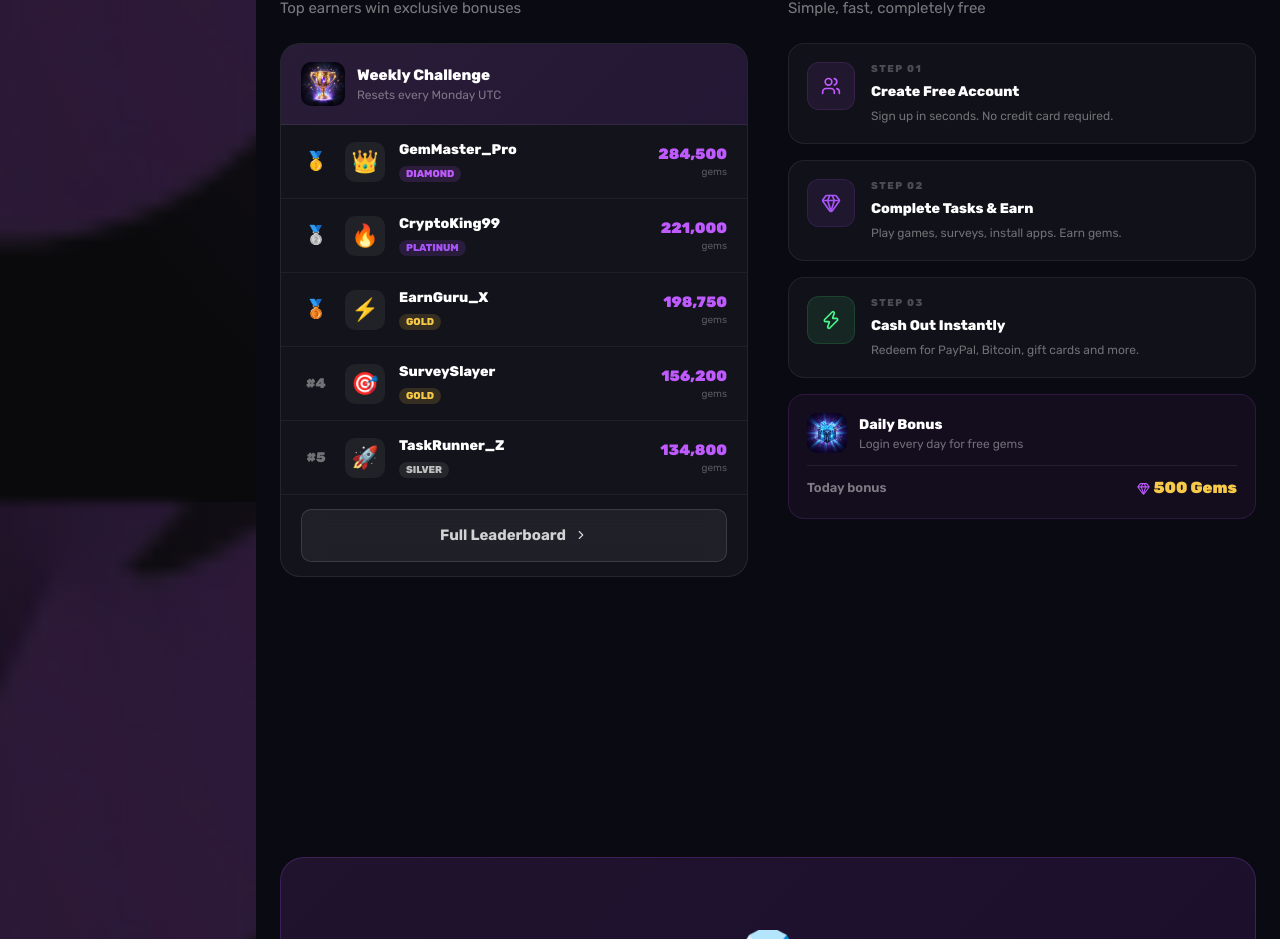
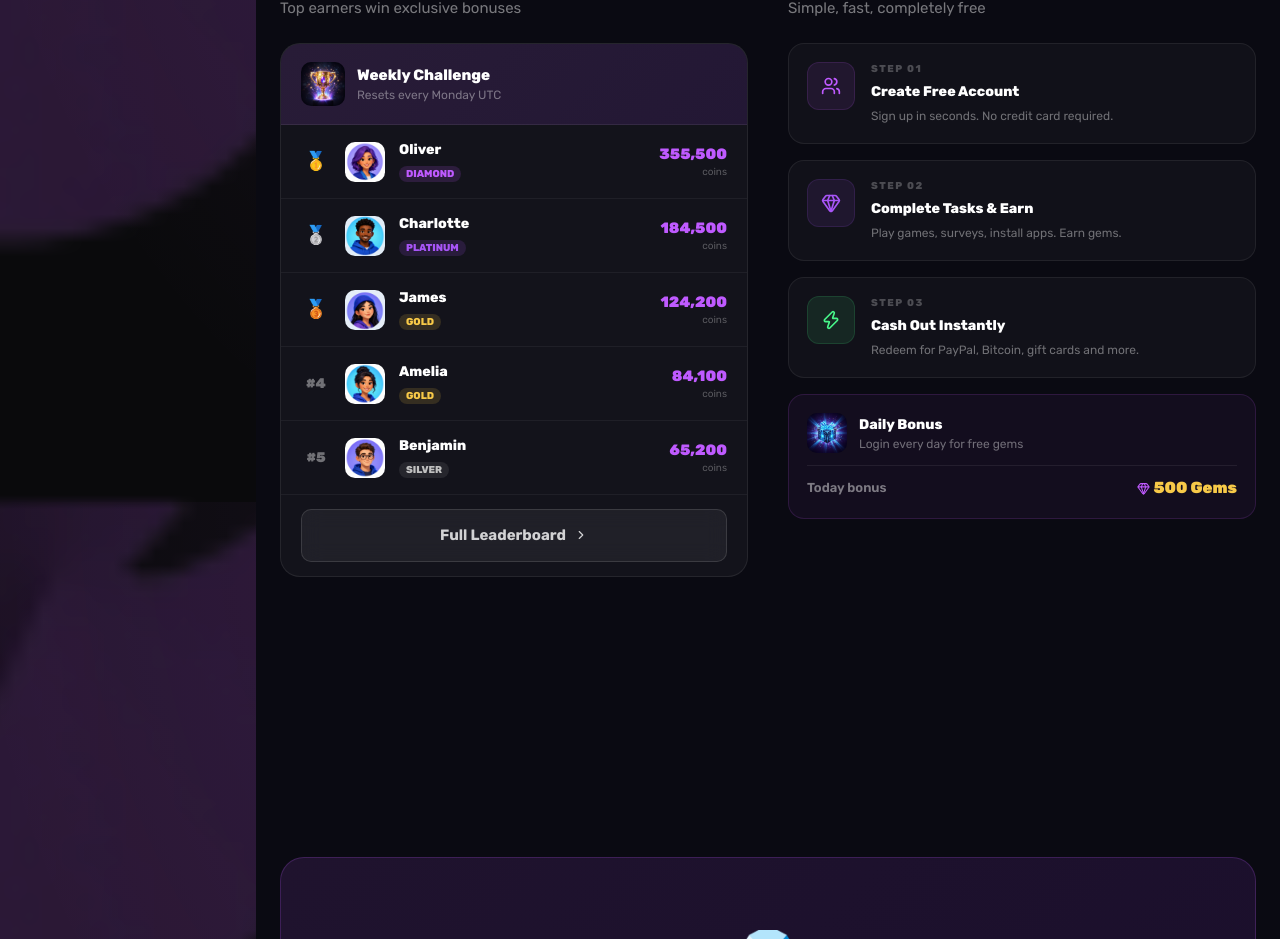
Before and after one commit to piellls/rewardcash, a Next.js app: page /offerwall in a window 1280 px wide. Shown: the part 1098-2037 px from the top of the page. Built offline with nearby package versions, Linux system fonts and the light colour scheme; no server answers.

Commit message:
Make weekly leaderboard widget in offerwall dynamic

```diff
--- a/app/offerwall/page.js
+++ b/app/offerwall/page.js
@@ -3,6 +3,7 @@
 import { useState, useEffect } from 'react';
 import Link from 'next/link';
 import { useAuth } from '@/context/AuthContext';
+import { db } from '@/lib/db';
 import AuthModal from '@/components/AuthModal';
 import { Gem, Zap, Trophy, Gift, ArrowRight, ChevronRight, Gamepad2, Smartphone, FileText, Search, Users, CheckCircle, Sparkles, Flame, BarChart3 } from 'lucide-react';
 
@@ -69,6 +70,27 @@ export default function OfferwallPage() {
   const [activeCategory, setActiveCategory] = useState('all');
   const [search, setSearch] = useState('');
   const [particles, setParticles] = useState([]);
+  const [leaderboard, setLeaderboard] = useState([]);
+
+  useEffect(() => {
+    const fetchLB = async () => {
+      try {
+        const data = await db.getLeaderboard(user);
+        setLeaderboard(data.slice(0, 5));
+      } catch (err) {
+        console.error('Error fetching leaderboard:', err);
+      }
+    };
+    fetchLB();
+  }, [user]);
+
+  const getBadgeName = (rank) => {
+    if (rank === 1) return 'Diamond';
+    if (rank === 2) return 'Platinum';
+    if (rank === 3) return 'Gold';
+    if (rank === 4) return 'Gold';
+    return 'Silver';
+  };
 
   useEffect(() => {
     const pts = Array.from({ length: 25 }, (_, i) => ({
@@ -224,22 +246,30 @@ export default function OfferwallPage() {
                       <div style={{fontSize:12,color:'rgba(255,255,255,.4)'}}>Resets every Monday UTC</div>
                     </div>
                   </div>
-                  {LEADERBOARD.map(p => {
-                    const bs = badgeStyle(p.badge);
-                    const rankIcon = p.rank===1?'🥇':p.rank===2?'🥈':p.rank===3?'🥉':`#${p.rank}`;
+                  {leaderboard.map((p, idx) => {
+                    const rank = idx + 1;
+                    const badgeName = getBadgeName(rank);
+                    const bs = badgeStyle(badgeName);
+                    const rankIcon = rank===1?'🥇':rank===2?'🥈':rank===3?'🥉':`#${rank}`;
                     return (
-                      <div key={p.rank} className="lbrow">
-                        <div style={{fontSize:p.rank<=3?18:14,fontWeight:900,width:30,textAlign:'center',flexShrink:0,color:p.rank===1?'#f7c948':p.rank===2?'#c0c0c0':p.rank===3?'#cd7f32':'rgba(255,255,255,.4)'}}>
+                      <div key={p.username} className="lbrow">
+                        <div style={{fontSize:rank<=3?18:14,fontWeight:900,width:30,textAlign:'center',flexShrink:0,color:rank===1?'#f7c948':rank===2?'#c0c0c0':rank===3?'#cd7f32':'rgba(255,255,255,.4)'}}>
                           {rankIcon}
                         </div>
-                        <div style={{width:40,height:40,borderRadius:10,background:'rgba(255,255,255,.06)',display:'flex',alignItems:'center',justifyContent:'center',fontSize:22,flexShrink:0}}>{p.avatar}</div>
+                        <div style={{width:40,height:40,borderRadius:10,background:'rgba(255,255,255,.06)',display:'flex',alignItems:'center',justifyContent:'center',overflow:'hidden',flexShrink:0}}>
+                          {p.avatar_url ? (
+                            <img src={p.avatar_url} alt={p.username} style={{width:'100%',height:'100%',objectFit:'cover'}} />
+                          ) : (
+                            <span style={{fontSize:20}}>👤</span>
+                          )}
+                        </div>
                         <div style={{flex:1}}>
-                          <div style={{fontSize:14,fontWeight:800}}>{p.user}</div>
-                          <span style={{fontSize:10,fontWeight:800,padding:'2px 7px',borderRadius:100,background:bs.bg,color:bs.color,textTransform:'uppercase'}}>{p.badge}</span>
+                          <div style={{fontSize:14,fontWeight:800}}>{p.username}</div>
+                          <span style={{fontSize:10,fontWeight:800,padding:'2px 7px',borderRadius:100,background:bs.bg,color:bs.color,textTransform:'uppercase'}}>{badgeName}</span>
                         </div>
                         <div style={{textAlign:'right'}}>
-                          <div style={{fontSize:15,fontWeight:900,color:'#bf5aff'}}>{p.gems.toLocaleString()}</div>
-                          <div style={{fontSize:10,color:'rgba(255,255,255,.3)'}}>gems</div>
+                          <div style={{fontSize:15,fontWeight:900,color:'#bf5aff'}}>{(p.total_earned_coins || 0).toLocaleString()}</div>
+                          <div style={{fontSize:10,color:'rgba(255,255,255,.3)'}}>coins</div>
                         </div>
                       </div>
                     );
```
